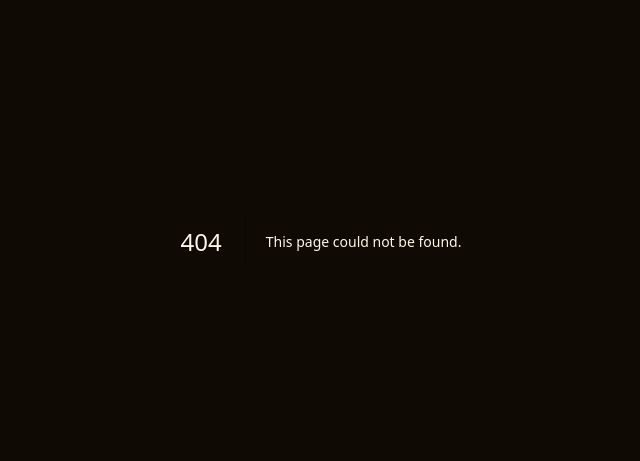
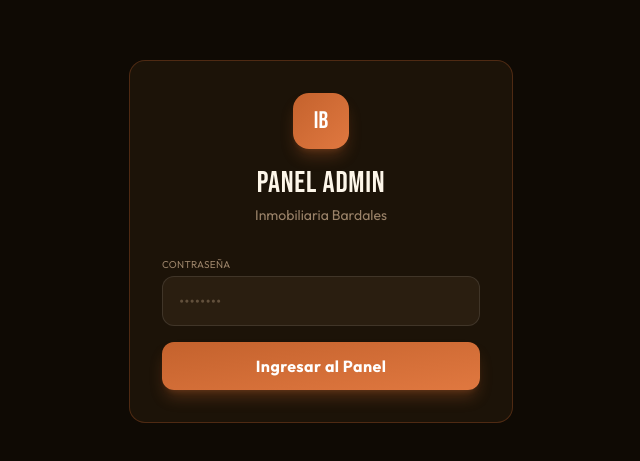
Before and after one commit to BardalesE/inmobiliaria-bardales, a Next.js app in the folder frontend/: page /admin in a window 1280 px wide. Before the commit this address had no page. Shown: the part 159-620 px from the top of the page, without its empty margins (319-959 px from the left). Built offline with nearby package versions, Linux system fonts and the light colour scheme.

Commit message:
fix admin login page

```diff
--- /dev/null
+++ b/frontend/src/app/admin/page.jsx
@@ -0,0 +1,54 @@
+'use client'
+import { useState } from 'react'
+import { useRouter } from 'next/navigation'
+
+const ADMIN_PASSWORD = process.env.NEXT_PUBLIC_ADMIN_PASSWORD || 'bardales2025'
+
+export default function AdminLogin() {
+  const [password, setPassword] = useState('')
+  const [error, setError] = useState('')
+  const router = useRouter()
+
+  const handleLogin = (e) => {
+    e.preventDefault()
+    if (password === ADMIN_PASSWORD) {
+      localStorage.setItem('admin_auth', 'true')
+      router.push('/admin/dashboard')
+    } else {
+      setError('Contraseña incorrecta')
+    }
+  }
+
+  return (
+    <div className="min-h-screen bg-bark-900 flex items-center justify-center px-4">
+      <div className="w-full max-w-sm bg-bark-800 border border-terra/30 rounded-2xl p-8">
+        <div className="text-center mb-8">
+          <div className="w-14 h-14 rounded-2xl bg-gradient-to-br from-terra to-terra-light flex items-center justify-center text-white font-display text-2xl mx-auto mb-4 shadow-lg shadow-terra/30">
+            IB
+          </div>
+          <h1 className="font-display text-3xl tracking-wide">Panel Admin</h1>
+          <p className="text-sand-muted text-sm mt-1">Inmobiliaria Bardales</p>
+        </div>
+        <form onSubmit={handleLogin} className="space-y-4">
+          <div>
+            <label className="text-[10px] uppercase tracking-wide text-sand-muted block mb-1">Contraseña</label>
+            <input
+              type="password"
+              value={password}
+              onChange={e => setPassword(e.target.value)}
+              placeholder="••••••••"
+              className="w-full px-4 py-3 bg-bark-700 border border-white/10 rounded-xl text-sand placeholder-sand-muted/50 focus:outline-none focus:border-terra/60"
+            />
+          </div>
+          {error && <p className="text-red-400 text-xs">{error}</p>}
+          <button
+            type="submit"
+            className="w-full py-3 rounded-xl bg-gradient-to-br from-terra to-terra-light text-white font-bold tracking-wide shadow-lg shadow-terra/30 hover:shadow-terra/50 transition-shadow"
+          >
+            Ingresar al Panel
+          </button>
+        </form>
+      </div>
+    </div>
+  )
+}
```
